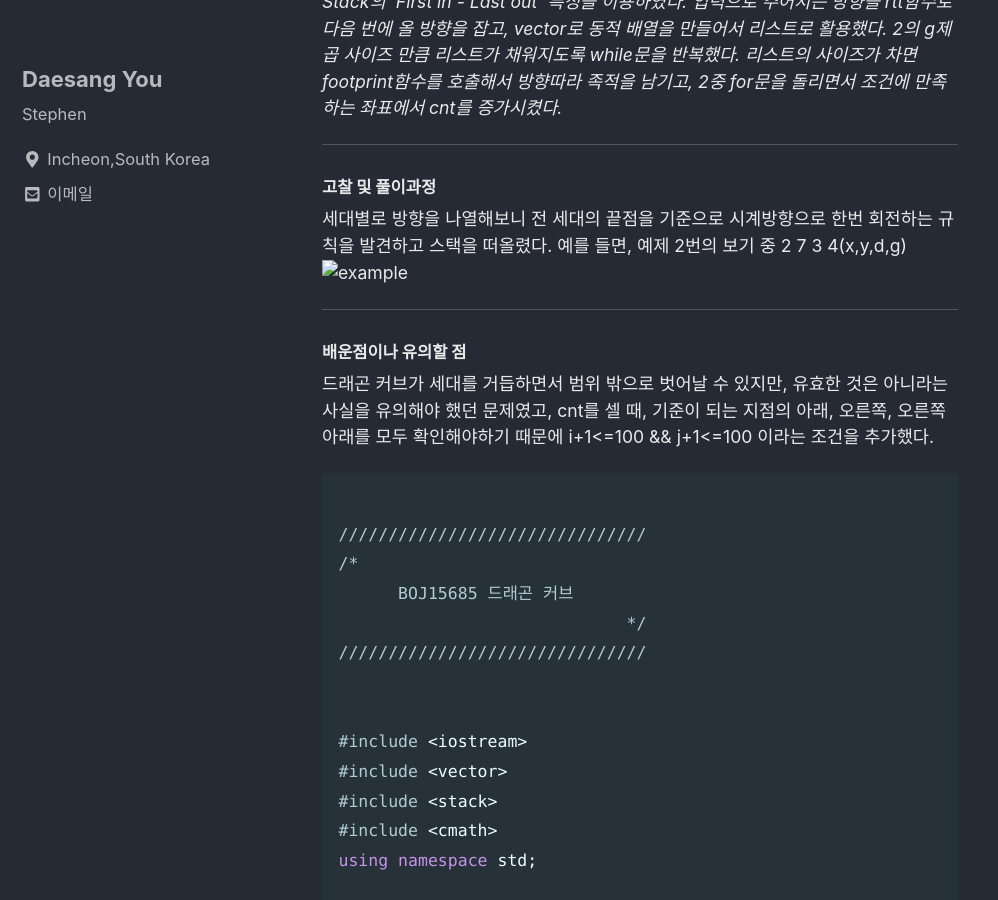
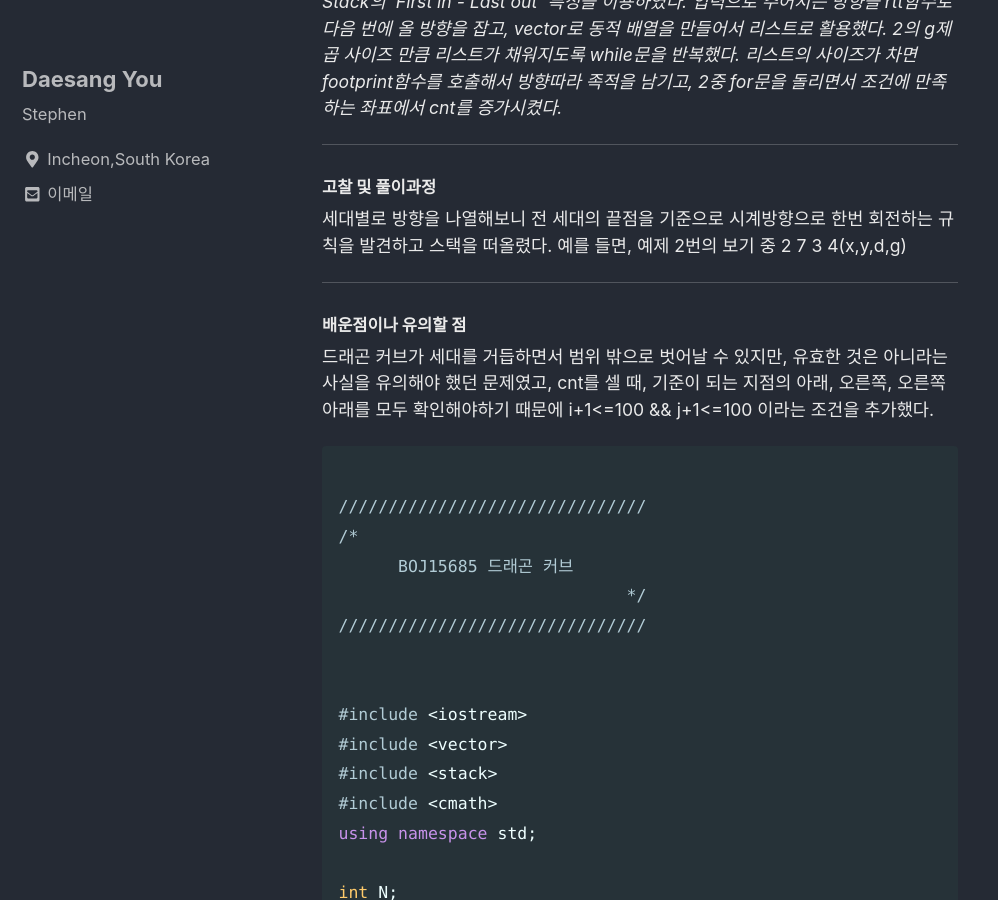
Before and after one commit to eotkd4791/eotkd4791.github.io, a Jekyll site: the page built from _posts/algorithm/2019-04-08-algorithm-BOJ-15685-드래곤커브.md, in a window 1280 px wide and 900 px high, scrolled down 439 px. Shown: the whole window, without its empty margins (0-998 px from the left). Built offline with Jekyll 4.4.1, drawn with Linux system fonts in a browser that asks for light colours; cached includes are drawn as plain includes; comment, search, counter and statistics services are not loaded.

Commit message:
[BOJ15685] 드래곤 커브

```diff
--- a/_posts/algorithm/2019-04-08-algorithm-BOJ-15685-드래곤커브.md
+++ b/_posts/algorithm/2019-04-08-algorithm-BOJ-15685-드래곤커브.md
@@ -25,7 +25,7 @@ comments:
 세대별로 방향을 나열해보니 전 세대의 끝점을 기준으로 시계방향으로 한번 회전하는 규칙을 발견하고 스택을 떠올렸다. 예를 들면,
 예제 2번의 보기 중
 2 7 3 4(x,y,d,g)
-![example](assets/img/algorithm/drcv.png)
+![](assets/img/algorithm/drcv.png)
 
 ---
 
```
